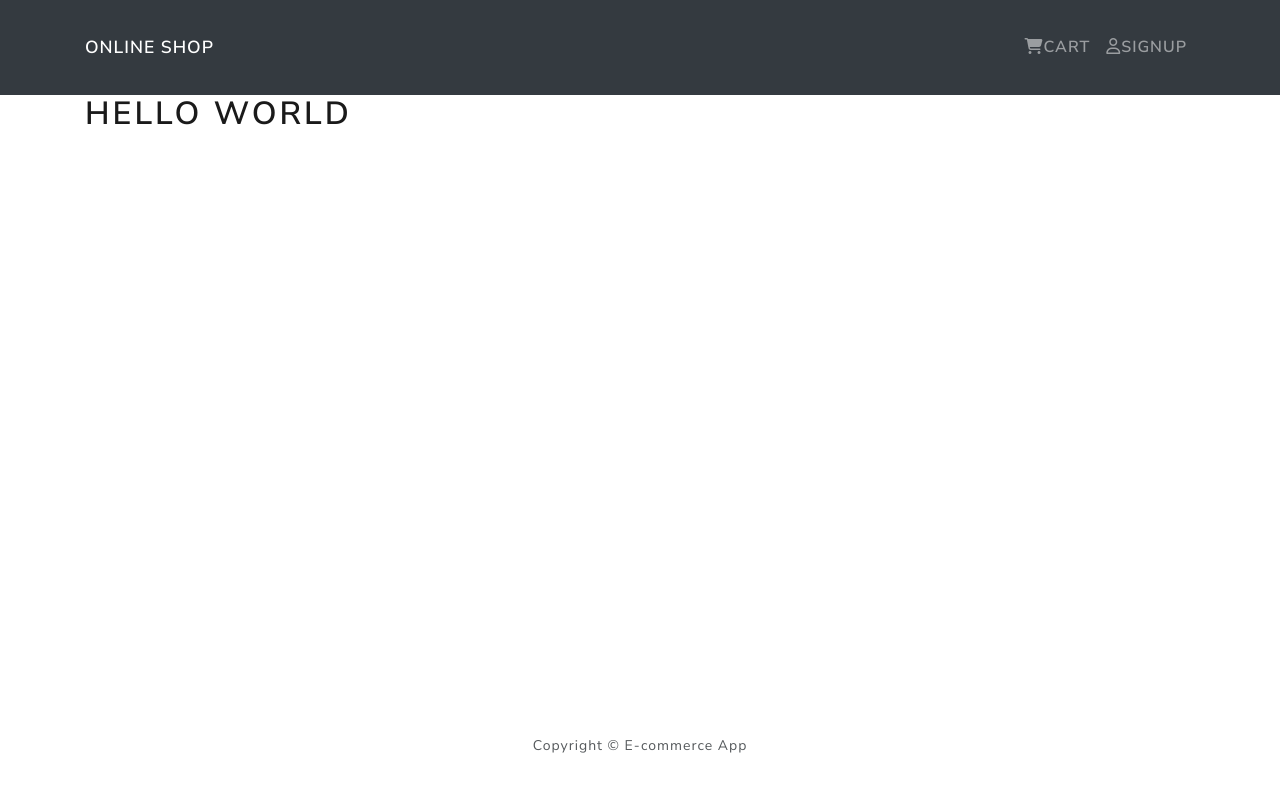
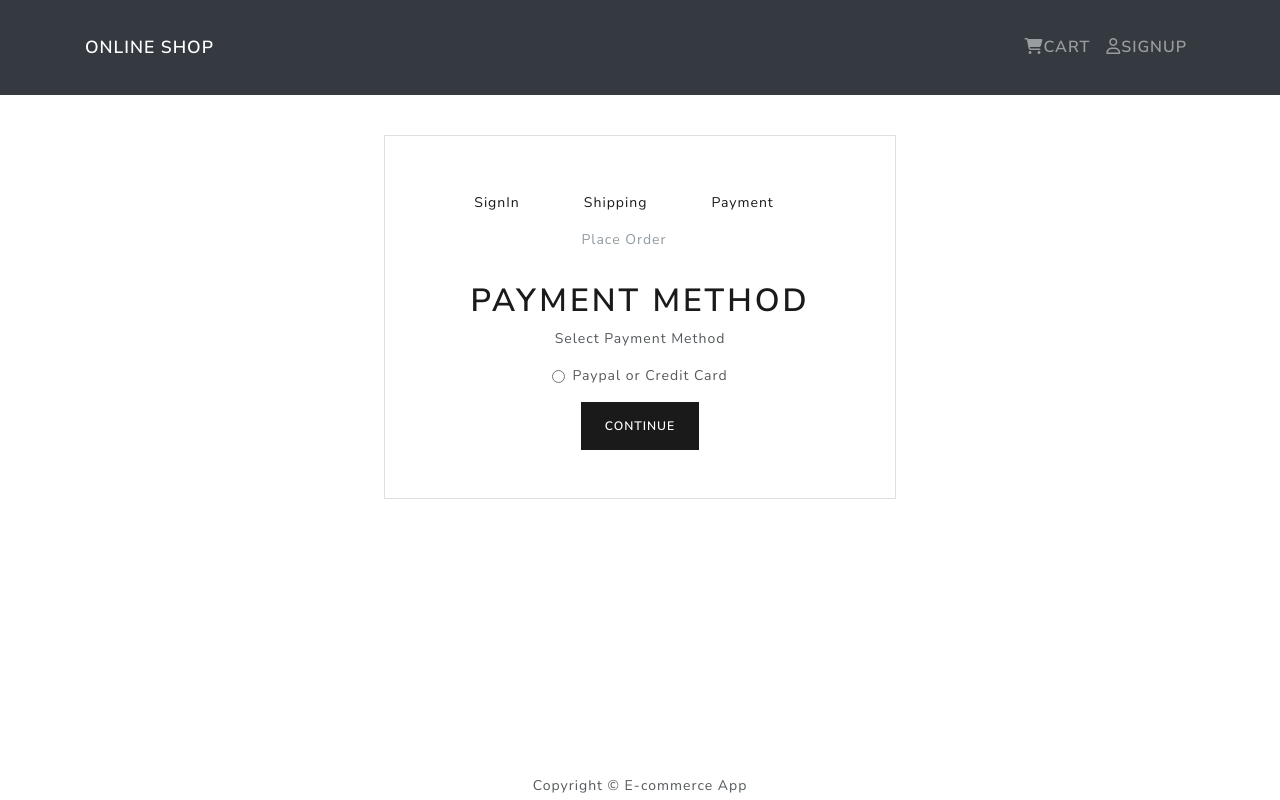
Before and after one commit to HaileabWolde/E-Commerce-MERN, a React (Create React App) app in the folder client/: page /payment in a window 1280 px wide. Built offline with nearby package versions, Linux system fonts and the light colour scheme.

Commit message:
added shipping functionality

```diff
--- a/client/src/Pages/PaymentMethod.jsx
+++ b/client/src/Pages/PaymentMethod.jsx
@@ -1,8 +1,48 @@
+import React, {useState} from "react"
+import { useNavigate } from "react-router-dom";
+import { Form, Button, Col, Container, Card} from "react-bootstrap";
+import { useDispatch, useSelector } from "react-redux"
+import CheckoutStep from "../Components/shared/sharedNavbar"
+import { paymentInfo } from "../actions/cartAction";
 const PaymentMethod = ()=>{
+    const [paymentMethod, setPaymentMethod] = useState('')
+    const dispatch = useDispatch()
+    const navigate = useNavigate()
+    const handleSubmit = ()=>{
+        dispatch(paymentInfo(paymentMethod, navigate))
+    }
+    console.log(paymentMethod)
     return (
-        <div>
-            <h1>Hello World</h1>
-        </div>
+       <Container fluid >
+        <Card className=' md:max-w-lg md:mx-auto mt-10 p-5'>
+        <CheckoutStep step1 step2 step3/>
+        <h1 className="text-center">Payment Method</h1>
+        <Form className="text-center" onSubmit={handleSubmit}>
+            <Form.Group>
+                <Form.Label className="mb-3"> Select Payment Method</Form.Label>
+                <Col>
+                <Form.Check
+                    type="radio"
+                    label="Paypal or Credit Card"
+                    id="paypal"
+                    name="paymentMethod"
+                    value="paypal"
+                    className="text-center mb-3"
+                    onChange={(e)=> setPaymentMethod(e.target.value)}
+
+                    />
+
+                    <Button type="submit" variant="primary" >
+                        Continue
+                        </Button>
+
+
+                </Col>
+            </Form.Group>
+        </Form>
+        </Card>
+
+       </Container>
     )
     }
 export default PaymentMethod
--- a/client/src/actions/cartAction.js
+++ b/client/src/actions/cartAction.js
@@ -1,6 +1,6 @@
 import axios from "axios";
 import { ADD_CART_PROUDCT, START_CART_LOADING, END_CART_LOADING,
-    DELETE_CART_PRODUCT, ShippingAddressInfo} from "../constants/cartConstant";
+    DELETE_CART_PRODUCT, ShippingAddressInfo,  payment} from "../constants/cartConstant";
 
 export const AddCartItem = (qty, id)=>async(dispatch, getState)=>{
     try{
@@ -30,6 +30,17 @@ export const shippingAddressInfo = (data, navigate)=>async(dispatch)=>{
             }
 }
 
+export const paymentInfo = (data, navigate)=>async(dispatch)=>{
+    dispatch({
+        type: payment,
+        payload: data
+    })
+    localStorage.setItem('PaymentInfo', JSON.stringify(data))
+    if(navigate){
+        navigate('/placeorder')
+    }
+}
+
 export const DeleteCartItem = (id)=>async(dispatch, getState)=>{
     try{
         const {data} = await axios.get(`http://localhost:5000/product/getsingleproduct/${id}`)
--- a/client/src/constants/cartConstant.js
+++ b/client/src/constants/cartConstant.js
@@ -3,3 +3,4 @@ export const START_CART_LOADING = 'START_CART_LOADING'
 export const END_CART_LOADING = 'END_CART_LOADING'
 export const DELETE_CART_PRODUCT = 'DELETE_CART_PROUDCT'
 export const ShippingAddressInfo = 'ShippingAddressInfo'
+export const payment = 'payment'
--- a/client/src/reducers/cartReducer.js
+++ b/client/src/reducers/cartReducer.js
@@ -1,4 +1,4 @@
-import { ADD_CART_PROUDCT, START_CART_LOADING, END_CART_LOADING, DELETE_CART_PRODUCT, ShippingAddressInfo} from "../constants/cartConstant";
+import { ADD_CART_PROUDCT, START_CART_LOADING, END_CART_LOADING, DELETE_CART_PRODUCT, ShippingAddressInfo, payment} from "../constants/cartConstant";
 export const cartReducer = (state={isloading: true, cartItems:[]}, action)=>{
     switch(action.type){
         case START_CART_LOADING:
@@ -37,6 +37,11 @@ export const cartReducer = (state={isloading: true, cartItems:[]}, action)=>{
                 ...state,
                 ShippingInfo: action.payload
             }
+        case payment:
+            return {
+                ...state,
+                paymentInfo: action.payload
+            }
             default:
                 return state;
     }
--- a/client/src/store/store.js
+++ b/client/src/store/store.js
@@ -12,10 +12,13 @@ JSON.parse(localStorage.getItem('userInfo')) : {}
 const shippingAddressInfo = localStorage.getItem('ShippingInfo') ?
 JSON.parse(localStorage.getItem('ShippingInfo')) : {}
 
+const paymentInfoUrl = localStorage.getItem('PaymentInfo') ?
+JSON.parse(localStorage.getItem('PaymentInfo')) : {}
 const initialState = {
     cart:{
         cartItems: cartItemsFromStorage,
-        ShippingInfo: shippingAddressInfo
+        ShippingInfo: shippingAddressInfo,
+        paymentInfo: paymentInfoUrl
     },
     user:{
         userInfo: userItemsFromStorage.rest,
```
